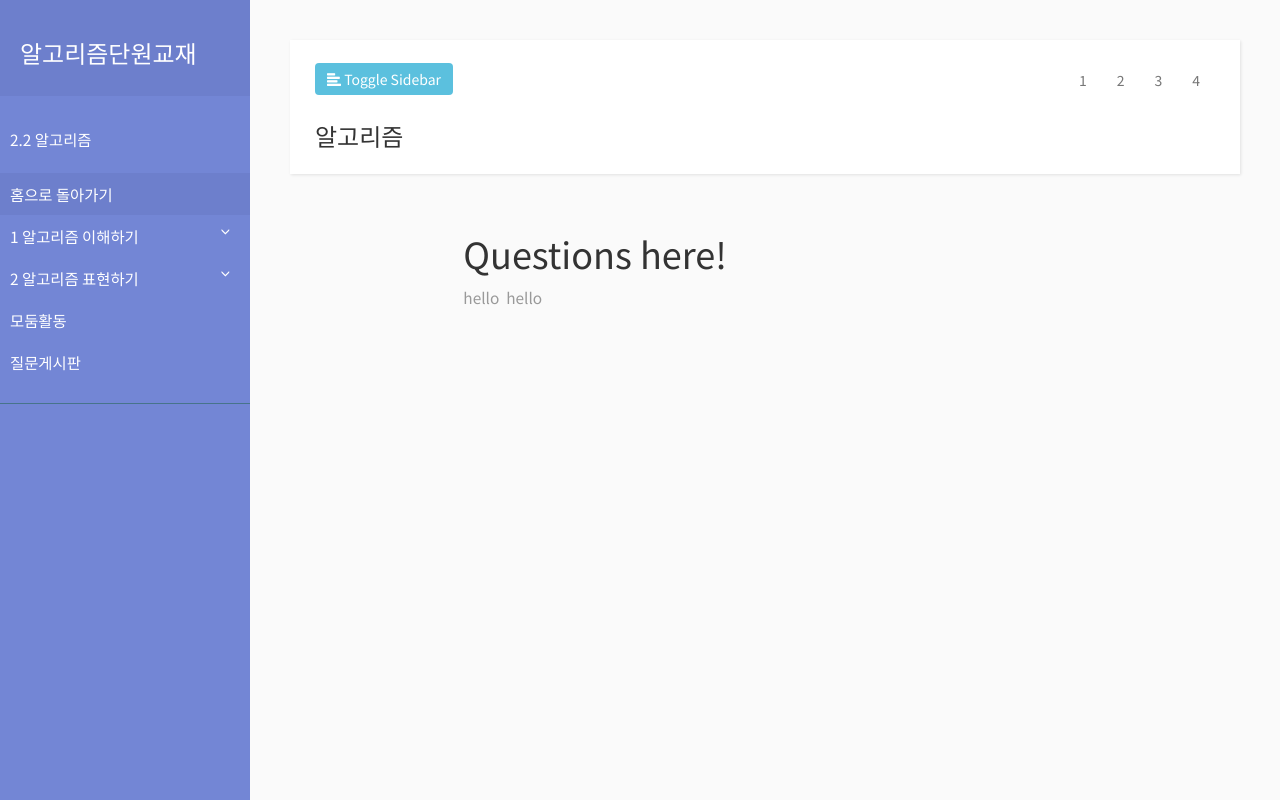
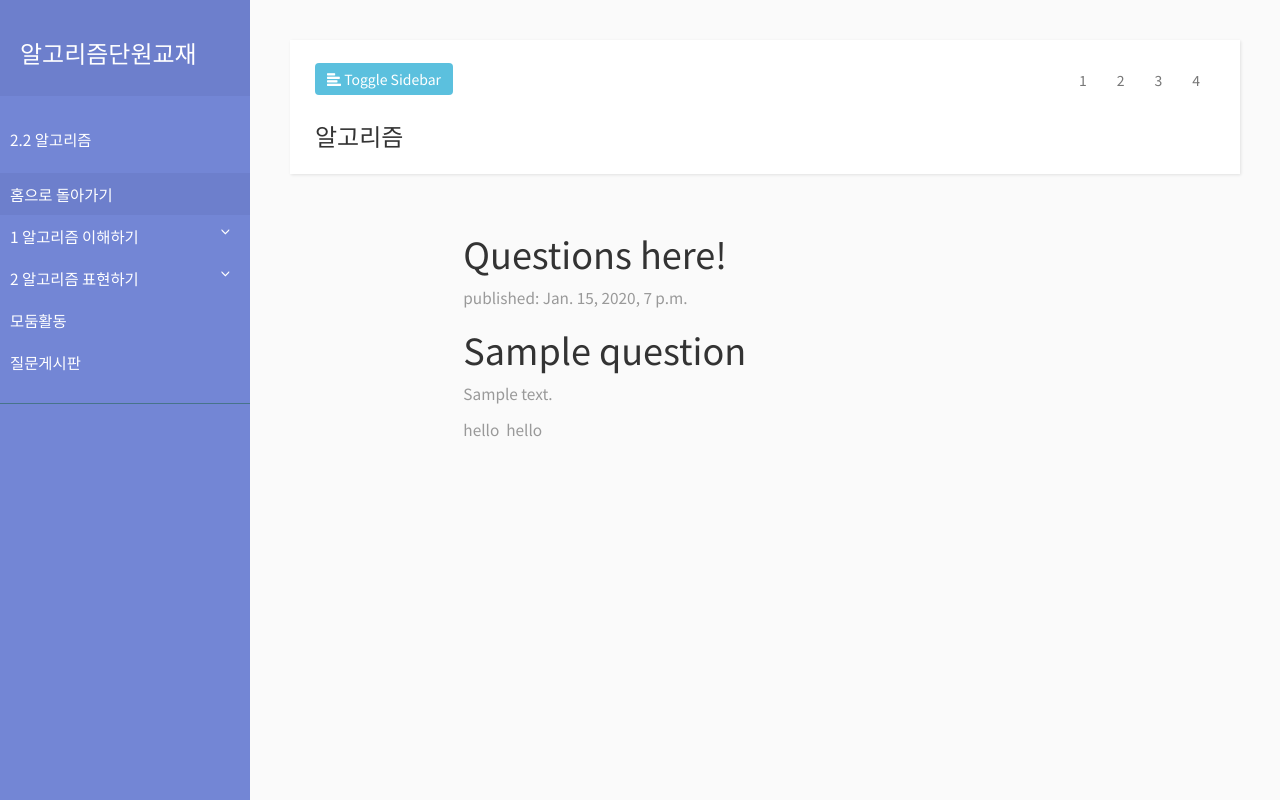
Before and after one commit to Algo-Textbook/algo-textbook-django, a Django app: page /question/ in a window 1280 px wide. Run offline with Django 3.2, Linux system fonts and the light colour scheme; tables that the repository leaves empty hold one stand-in row (values such as "Sample post"); some libraries are stand-ins or nearby versions.

Commit message:
fix question filter

```diff
--- a/ask/templates/ask/question_list.html
+++ b/ask/templates/ask/question_list.html
@@ -2,18 +2,15 @@
 {% load staticfiles %}
 
 {% block content %}
-
     <div>
-    <h1><a href="/">Questions here!</a></h1>
-</div>
+        <h1><a href="/">Questions here!</a></h1>
+    </div>
 
 {% for question in questions %}
     <div>
-    {{ question }}
-    <!--    <p>published: {{ question.published_date }}</p>
+        <p>published: {{ question.published_date }}</p>
         <h1><a href="">{{ question.title }}</a></h1>
         <p>{{ question.text|linebreaksbr }}</p>
-        -->
     </div>
 {% endfor %}
     <p>hello&nbsp; hello</p>
--- a/ask/views.py
+++ b/ask/views.py
@@ -4,5 +4,5 @@ from .models import Question
 
 
 def question_list(request):
-    questions = Question.objects.filter(published_date__lte=timezone.now()).order_by('published_date')
+    questions = Question.objects.filter().order_by()
     return render(request, 'ask/question_list.html', {'questions': questions})
--- a/templates/base.html
+++ b/templates/base.html
@@ -54,7 +54,7 @@
                 <a href="#">모둠활동</a>
             </li>
             <li>
-                <a href="">질문게시판</a>
+                <a href="{% url 'question_list' %}">질문게시판</a>
             </li>
         </ul>
 
```
